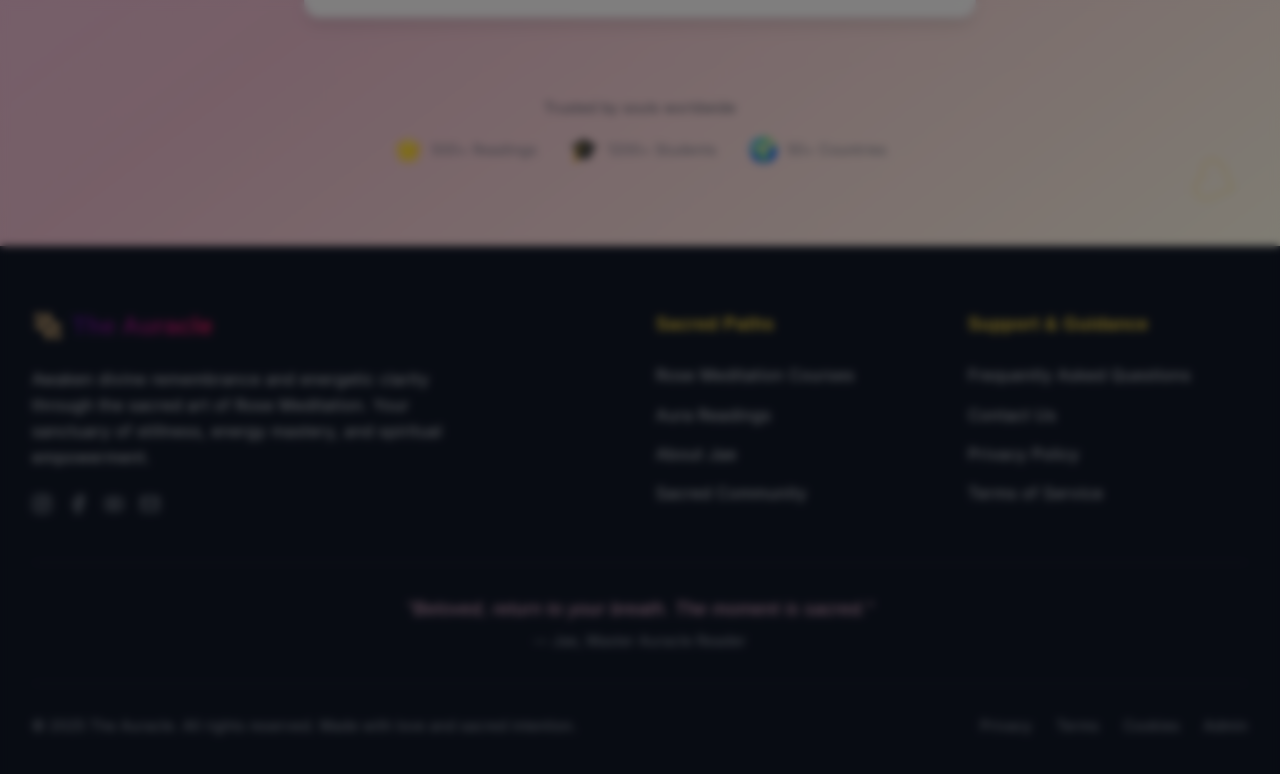
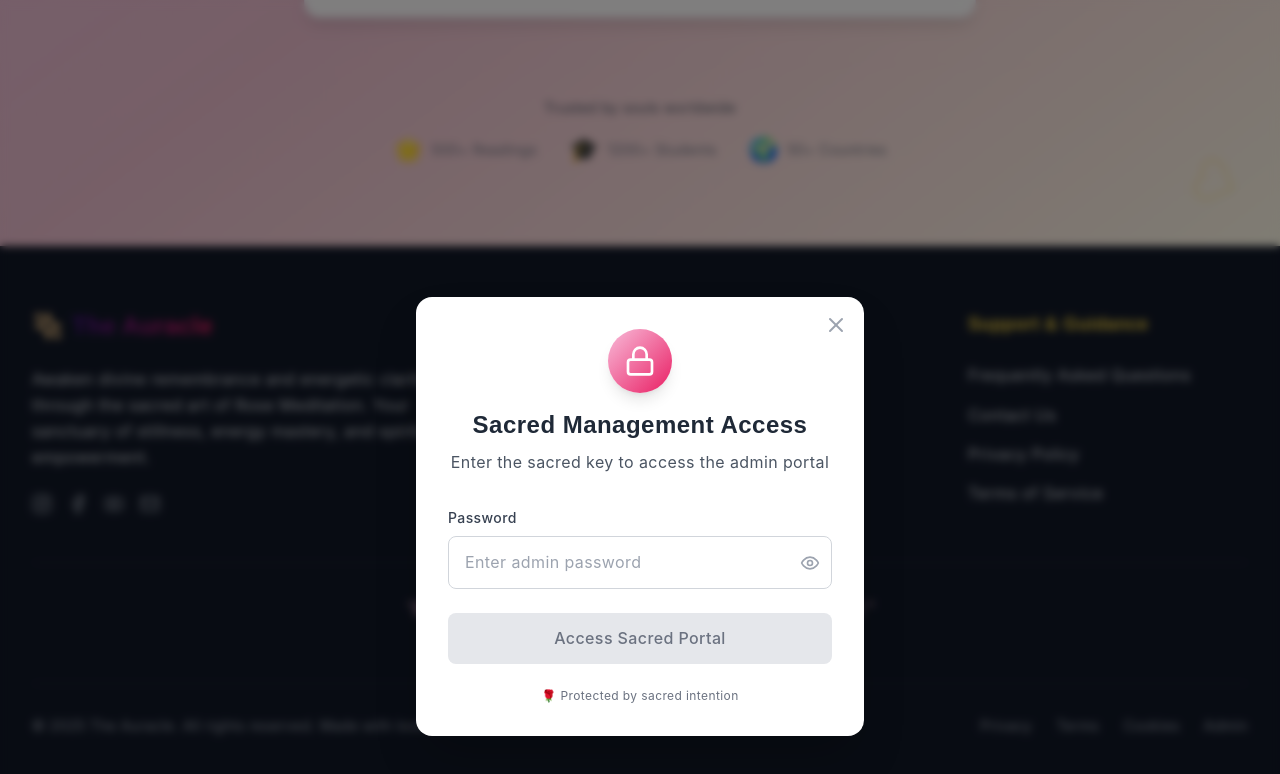
Before and after one commit to danlawless/auracle, a Next.js app: page / in a window 1280 px wide. Both pictures are taken after a click on the button "Admin". Shown: the part 5330-6104 px from the top of the page. Built offline with nearby package versions, Linux system fonts and the light colour scheme.

Commit message:
Fix admin modal positioning - center at bottom of page with smooth scroll
- Position modal at bottom of viewport instead of center
- Add smooth scroll to bottom when modal opens
- Improve spacing and margins for better UX
- Remove body scroll lock in favor of natural scroll behavior

```diff
--- a/app/components/AdminModal.tsx
+++ b/app/components/AdminModal.tsx
@@ -47,15 +47,48 @@ const AdminModal = ({ isOpen, onClose }: AdminModalProps) => {
     onClose()
   }
 
+  // Scroll to bottom when modal opens
+  useEffect(() => {
+    if (isOpen) {
+      // Scroll to bottom to show the modal
+      setTimeout(() => {
+        window.scrollTo({
+          top: document.documentElement.scrollHeight,
+          behavior: 'smooth'
+        })
+      }, 100)
+    }
+  }, [isOpen])
+
   if (!isOpen) return null
 
   return (
-    <div className="fixed top-0 left-0 right-0 bottom-0 z-[100] flex items-center justify-center p-4" style={{ minHeight: '100vh' }}>
+    <div
+      className="fixed inset-0 z-[9999] flex items-end justify-center p-4 pb-8"
+      style={{
+        position: 'fixed',
+        top: 0,
+        left: 0,
+        right: 0,
+        bottom: 0,
+        display: 'flex',
+        alignItems: 'flex-end',
+        justifyContent: 'center',
+      }}
+    >
       {/* Backdrop */}
-      <div className="absolute inset-0 bg-black/50 backdrop-blur-sm" onClick={handleClose} />
+      <div className="fixed inset-0 bg-black/50 backdrop-blur-sm" onClick={handleClose} />
 
       {/* Modal */}
-      <div className="relative bg-white rounded-2xl shadow-2xl w-full max-w-md max-h-[80vh] overflow-y-auto p-8" onClick={(e) => e.stopPropagation()} style={{ margin: 'auto' }}>
+      <div
+        className="relative bg-white rounded-2xl shadow-2xl w-full max-w-md p-8"
+        style={{
+          maxHeight: '80vh',
+          overflowY: 'auto',
+          marginBottom: '2rem',
+        }}
+        onClick={(e) => e.stopPropagation()}
+      >
           {/* Close Button */}
           <button
             onClick={handleClose}
```
